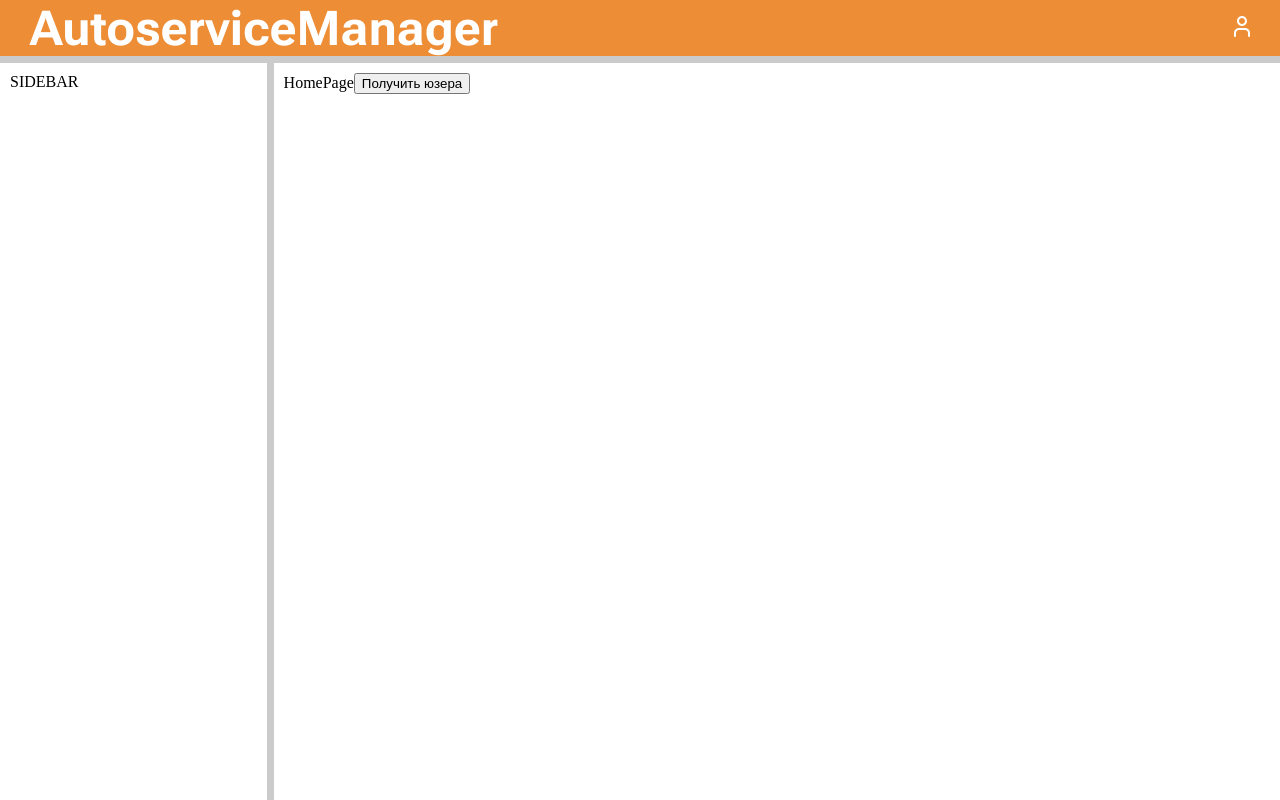
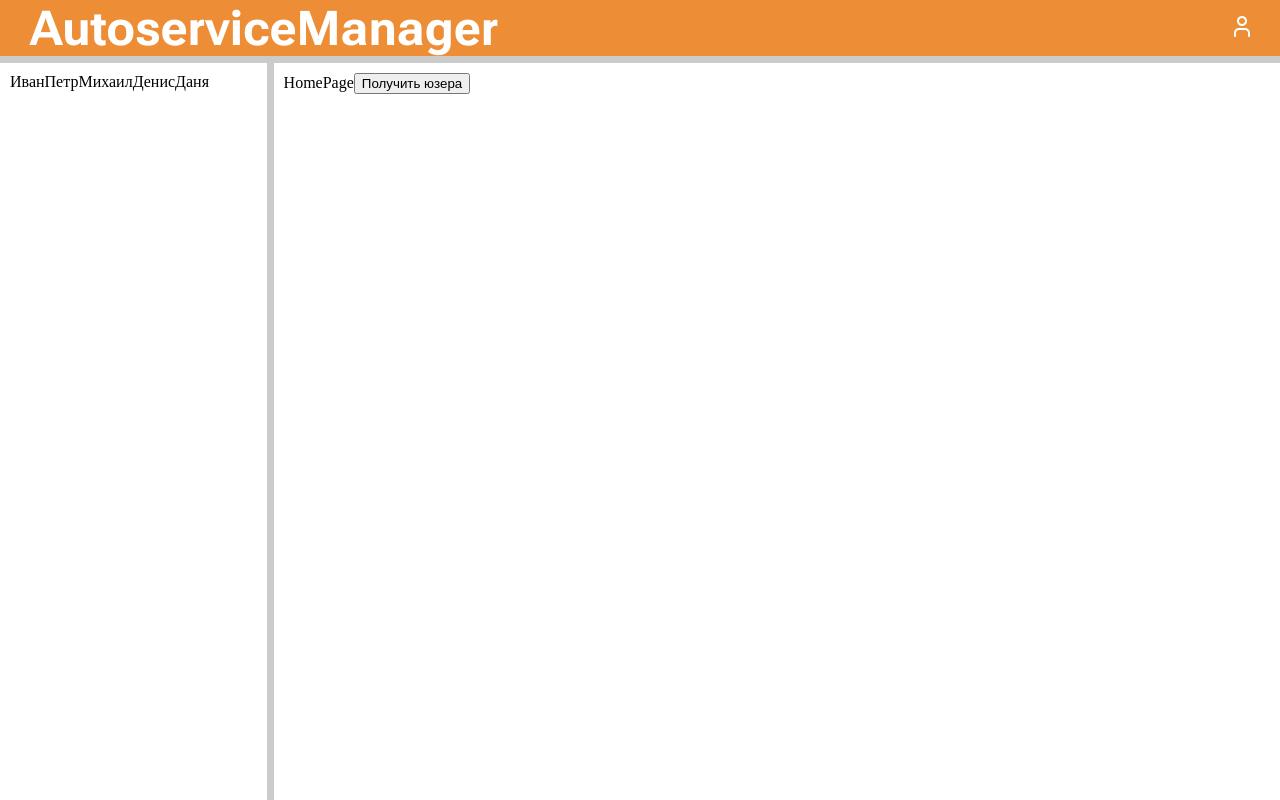
Before and after one commit to Danil-Prog/autoservice-manager, a React (Create React App) app in the folder frontend/: page / in a window 1280 px wide. Built offline with nearby package versions, Linux system fonts and the light colour scheme; sample sign-in values are in the browser's storage.

Commit message:
add mock data

```diff
--- a/frontend/package.json
+++ b/frontend/package.json
@@ -1,5 +1,5 @@
 {
-  "name": "vm-control",
+  "name": "autoservice-manager",
   "version": "0.1.1",
   "private": true,
   "dependencies": {
--- a/frontend/src/App.tsx
+++ b/frontend/src/App.tsx
@@ -16,8 +16,8 @@ import StaticElements from '~/components/simple/StaticElements';
 interface IAppProps {
 }
 
+const App: React.FC<IAppProps> = observer(({ authStore, themeStore }) => {
 
-const App: React.FC<IAppProps> = observer(({ authStore, themeStore }) => {
   React.useEffect(() => {
     // Установите тему по умолчанию при загрузке приложения
     if (localStorage.getItem('theme')?.length) {
@@ -26,14 +26,15 @@ const App: React.FC<IAppProps> = observer(({ authStore, themeStore }) => {
       document.body.dataset.theme = themeStore.isDarkMode ? 'dark' : 'light';
     }
   }, []);
+
   React.useEffect(() => {
     if (localStorage.getItem('token')) {
-      // authStore.checkAuth();
       authStore.setAuth(true);
     } else {
       authStore.setAuth(false);
     }
   }, [authStore.isAuthenticated]);
+
   return (
     <div className="App">
       <Toaster
--- /dev/null
+++ b/frontend/src/components/ordinary/Sidebar/__mock__/data.js
@@ -0,0 +1,74 @@
+const data = {
+    ['clients']: [
+        {
+            "id": 1,
+            "name": "Иван",
+            "lastname": "Иванов",
+            "midname": "Иванович",
+            "reg": "С335КЕ142",
+            "brand": "Toyota",
+            "model": "Carina ED",
+            "year": "1995",
+            "vin": "ST202",
+            "color": "Синий",
+            "descriptionCar": "Еще какие-нибудь данные",
+            "card": "Развернутый комментарий с датой"
+        },
+        {
+            "id": 2,
+            "name": "Петр",
+            "lastname": "Перов",
+            "midname": "Петрович",
+            "reg": "С335КЕ142",
+            "brand": "Toyota",
+            "model": "Carina ED",
+            "year": "1995",
+            "vin": "ST202",
+            "color": "Синий",
+            "descriptionCar": "Еще какие-нибудь данные",
+            "card": "Развернутый комментарий с датой"
+        },
+        {
+            "id": 3,
+            "name": "Михаил",
+            "lastname": "Михайлов",
+            "midname": "Михайлович",
+            "reg": "С335КЕ142",
+            "brand": "Toyota",
+            "model": "Carina ED",
+            "year": "1995",
+            "vin": "ST202",
+            "color": "Синий",
+            "descriptionCar": "Еще какие-нибудь данные",
+            "card": "Развернутый комментарий с датой"
+        },
+        {
+            "id": 4,
+            "name": "Денис",
+            "lastname": "Денчик",
+            "midname": "Денчикович",
+            "reg": "С335КЕ142",
+            "brand": "Toyota",
+            "model": "Carina ED",
+            "year": "1995",
+            "vin": "ST202",
+            "color": "Синий",
+            "descriptionCar": "Еще какие-нибудь данные",
+            "card": "Развернутый комментарий с датой"
+        },
+        {
+            "id": 5,
+            "name": "Даня",
+            "lastname": "Данечкин",
+            "midname": "Данечкович",
+            "reg": "С335КЕ142",
+            "brand": "Toyota",
+            "model": "Carina ED",
+            "year": "1995",
+            "vin": "ST202",
+            "color": "Синий",
+            "descriptionCar": "Еще какие-нибудь данные",
+            "card": "Развернутый комментарий с датой"
+        },
+    ]
+}
--- a/frontend/src/components/ordinary/Sidebar/index.tsx
+++ b/frontend/src/components/ordinary/Sidebar/index.tsx
@@ -1,15 +1,27 @@
 import styles from './Sidebar.module.scss';
+import {inject} from "mobx-react";
+import {observer} from "mobx-react-lite";
+import React from "react";
+import {IClientStore} from "~/core/stores/Client.store";
 
-const Sidebar = () => {
+interface ISidebarProps {
+    clientStore: IClientStore;
+}
+
+const Sidebar: React.FC<ISidebarProps> = ({ clientStore }) => {
+
+    const { receiveListClients, clients } = clientStore;
+    React.useEffect(() => {
+        receiveListClients()
+    }, [])
+
   return (
-    <>
       <div className={styles.container}>
+          {clients?.map((client, index) => (
+              <div key={index}>{client.name}</div>
+          ))}
+      </div>
+  )
+}
 
-        SIDEBAR
-
-      </div>
-    </>
-  );
-};
-
-export default Sidebar;
+export default inject('clientStore')(observer(Sidebar));
--- /dev/null
+++ b/frontend/src/core/stores/Client.store.tsx
@@ -0,0 +1,43 @@
+import {makeAutoObservable, runInAction} from 'mobx';
+import { AuthResponse } from '~/core/models/response/AuthResponse';
+import { toast } from 'react-hot-toast';
+import $api from "~/core/services/http";
+
+class ClientStore {
+    isLoading: boolean = false;
+    clients: TClients[] = [];
+
+    constructor() {
+        makeAutoObservable(this);
+    }
+
+    setLoading = (bool: boolean) => {
+        console.log(bool)
+        this.isLoading = bool;
+    }
+
+    receiveListClients = () => {
+        try {
+            // console.log(this.isLoading)
+            this.setLoading(true);
+            // const response = await $api.post<AuthResponse>('/authenticate');
+            // debugger
+            const response = require('./__mock__/data.js').data['/clients'];
+            console.log('resp -->', response);
+            runInAction(() => {
+                this.clients = response;
+            })
+            console.log(this.clients);
+        } catch (error) {
+            console.error('*---receiveListClients', error);
+            toast.error(`${error}`);
+        } finally {
+            this.setLoading(false);
+        }
+    }
+}
+
+export default ClientStore;
+
+export interface IClientStore extends ClientStore {
+}
--- /dev/null
+++ b/frontend/src/core/stores/__mock__/data.js
@@ -0,0 +1,74 @@
+export const data = {
+    ['/clients']: [
+        {
+            "id": 1,
+            "name": "Иван",
+            "lastname": "Иванов",
+            "midname": "Иванович",
+            "reg": "С335КЕ142",
+            "brand": "Toyota",
+            "model": "Carina ED",
+            "year": "1995",
+            "vin": "ST202",
+            "color": "Синий",
+            "descriptionCar": "Еще какие-нибудь данные",
+            "card": "Развернутый комментарий с датой"
+        },
+        {
+            "id": 2,
+            "name": "Петр",
+            "lastname": "Перов",
+            "midname": "Петрович",
+            "reg": "С335КЕ142",
+            "brand": "Toyota",
+            "model": "Carina ED",
+            "year": "1995",
+            "vin": "ST202",
+            "color": "Синий",
+            "descriptionCar": "Еще какие-нибудь данные",
+            "card": "Развернутый комментарий с датой"
+        },
+        {
+            "id": 3,
+            "name": "Михаил",
+            "lastname": "Михайлов",
+            "midname": "Михайлович",
+            "reg": "С335КЕ142",
+            "brand": "Toyota",
+            "model": "Carina ED",
+            "year": "1995",
+            "vin": "ST202",
+            "color": "Синий",
+            "descriptionCar": "Еще какие-нибудь данные",
+            "card": "Развернутый комментарий с датой"
+        },
+        {
+            "id": 4,
+            "name": "Денис",
+            "lastname": "Денчик",
+            "midname": "Денчикович",
+            "reg": "С335КЕ142",
+            "brand": "Toyota",
+            "model": "Carina ED",
+            "year": "1995",
+            "vin": "ST202",
+            "color": "Синий",
+            "descriptionCar": "Еще какие-нибудь данные",
+            "card": "Развернутый комментарий с датой"
+        },
+        {
+            "id": 5,
+            "name": "Даня",
+            "lastname": "Данечкин",
+            "midname": "Данечкович",
+            "reg": "С335КЕ142",
+            "brand": "Toyota",
+            "model": "Carina ED",
+            "year": "1995",
+            "vin": "ST202",
+            "color": "Синий",
+            "descriptionCar": "Еще какие-нибудь данные",
+            "card": "Развернутый комментарий с датой"
+        },
+    ]
+}
--- a/frontend/src/index.tsx
+++ b/frontend/src/index.tsx
@@ -6,17 +6,23 @@ import { Provider } from 'mobx-react';
 import ThemeStore from '~/core/stores/Theme.store';
 import './styles/index.scss';
 import './styles/variables.scss';
-// Создаем новый экземпляр AuthStore
+import ClientStore from "~/core/stores/Client.store";
 
+// Создаем новые экземпляры
 const authStore = new AuthStore();
 const themeStore = new ThemeStore();
+const clientStore = new ClientStore();
 
 const root = ReactDOM.createRoot(
   document.getElementById('root') as HTMLElement
 );
 
 root.render(
-  <Provider authStore={authStore} themeStore={themeStore}>
+  <Provider
+      authStore={authStore}
+      themeStore={themeStore}
+      clientStore={clientStore}
+  >
     <App />
   </Provider>
 );
```
Also changed, not shown: frontend/src/type.d.ts (added, +14 -0 lines), 2 other files (tests, documents, lock files or other folders).
